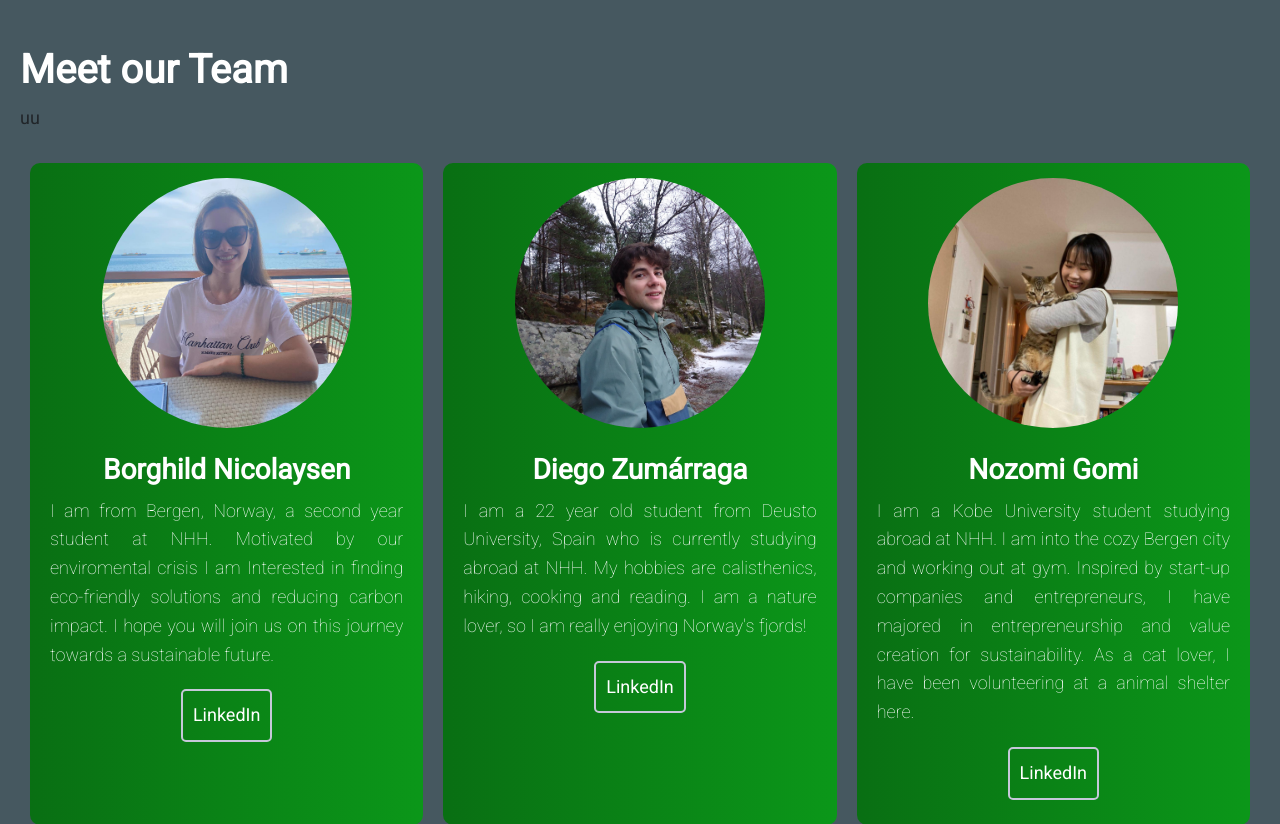
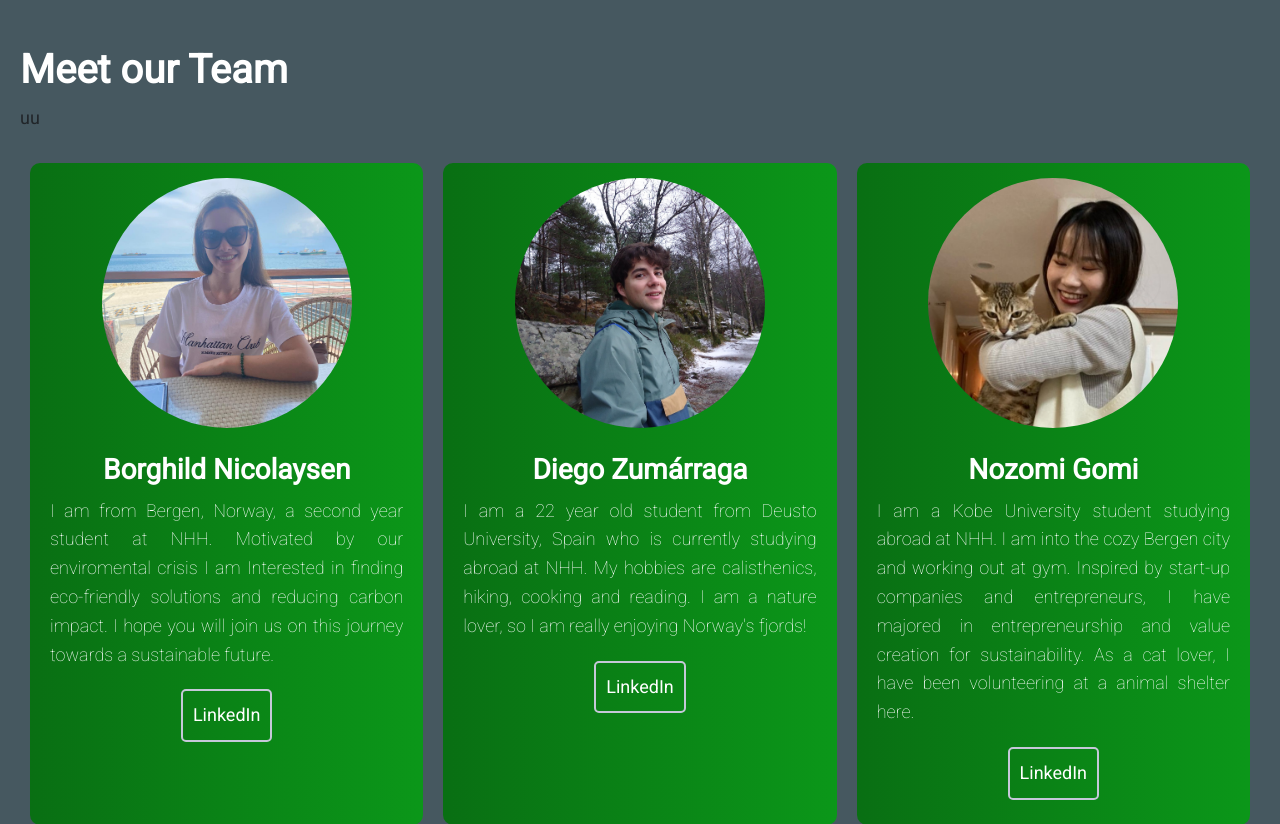
Before and after one commit to eklass3/NHH-FOR19-Group3, a Flask app: page / in a window 1280 px wide. Shown: the part 915-1739 px from the top of the page. Run offline with Flask 2, Linux system fonts and the light colour scheme; some libraries are stand-ins or nearby versions.

Commit message:
Changed my photo
I changed my photo

```diff
--- a/templates/home.html
+++ b/templates/home.html
@@ -42,7 +42,7 @@
           </div>
         </div>
         <div class="box">
-          <img src="/static/423422752_847163317210914_6450555646815121555_n.jpg" alt="" class="img_profile">
+          <img src="/static/Nozomi.jpg" alt="" class="img_profile">
           <h3>Nozomi Gomi</h3>
           <p>  I am a Kobe University student studying abroad at NHH. I am into the cozy Bergen city and working out at gym. Inspired by start-up companies and entrepreneurs, I have majored in entrepreneurship and value creation for sustainability. As a cat lover, I have been volunteering at a animal shelter here.
           </p>
```
Also changed, not shown: static/423422752_847163317210914_6450555646815121555_n.jpg (deleted), static/Nozomi.jpg (added).
